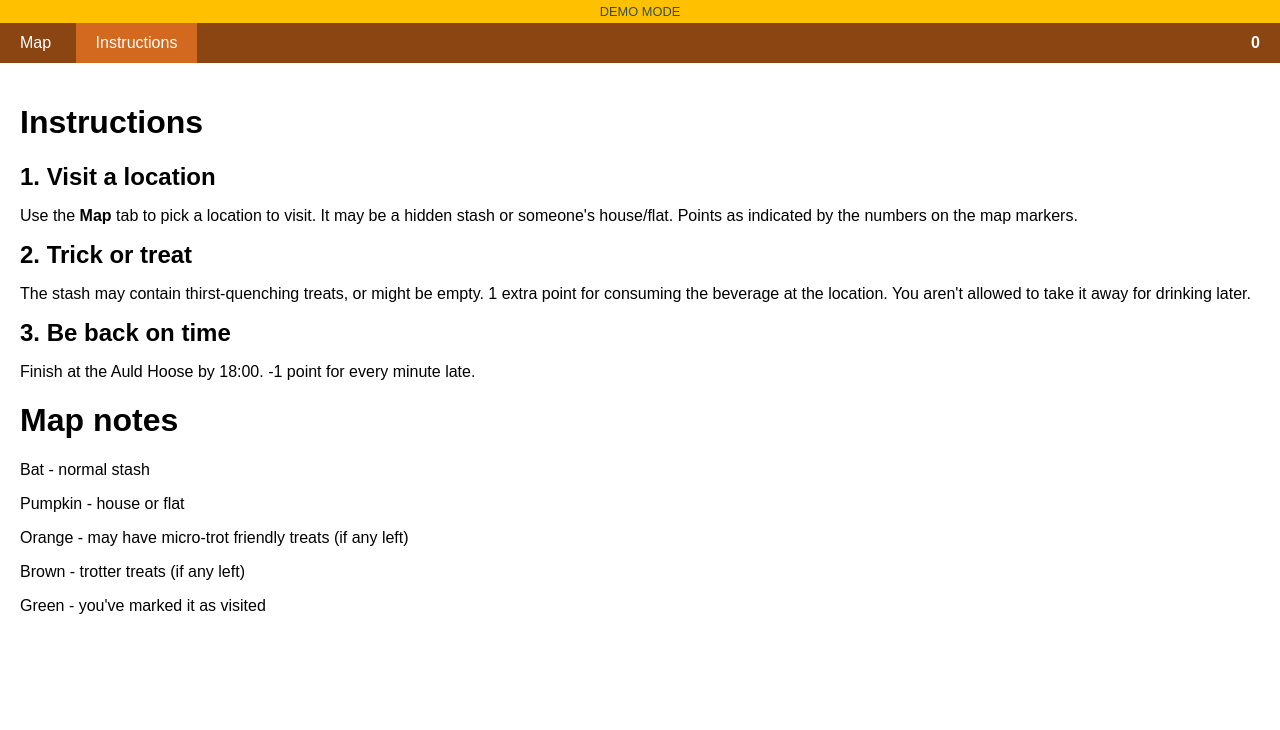
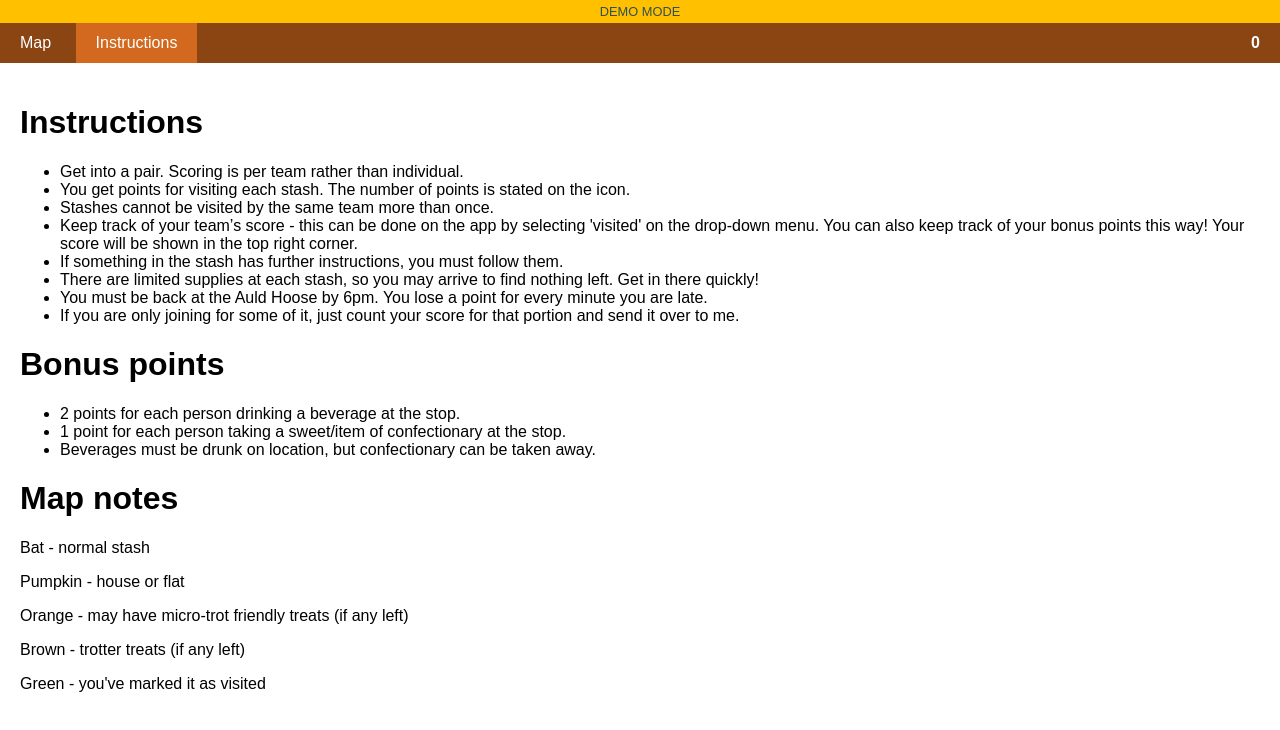
Before and after one commit to ockendenjo/hbt-hbc-2023, a website built with Vite: page ui/index.html in a window 1280 px wide. Both pictures are taken after a click on the element "Instructions". Built offline with nearby package versions, Linux system fonts and the light colour scheme.

Commit message:
Update instructions

```diff
--- a/ui/index.html
+++ b/ui/index.html
@@ -26,20 +26,34 @@
             <div class="tab-scroll padded">
                 <h1>Instructions</h1>
 
-                <h2>1. Visit a location</h2>
-                <p>
-                    Use the <b>Map</b> tab to pick a location to visit. It may be a hidden stash or someone's
-                    house/flat. Points as indicated by the numbers on the map markers.
-                </p>
+                <ul>
+                    <li>Get into a pair. Scoring is per team rather than individual.</li>
+                    <li>You get points for visiting each stash. The number of points is stated on the icon.</li>
+                    <li>Stashes cannot be visited by the same team more than once.</li>
+                    <li>
+                        Keep track of your team’s score - this can be done on the app by selecting 'visited' on the
+                        drop-down menu. You can also keep track of your bonus points this way! Your score will be shown
+                        in the top right corner.
+                    </li>
+                    <li>If something in the stash has further instructions, you must follow them.</li>
+                    <li>
+                        There are limited supplies at each stash, so you may arrive to find nothing left. Get in there
+                        quickly!
+                    </li>
+                    <li>You must be back at the Auld Hoose by 6pm. You lose a point for every minute you are late.</li>
+                    <li>
+                        If you are only joining for some of it, just count your score for that portion and send it over
+                        to me.
+                    </li>
+                </ul>
 
-                <h2>2. Trick or treat</h2>
-                <p>
-                    The stash may contain thirst-quenching treats, or might be empty. 1 extra point for consuming the
-                    beverage at the location. You aren't allowed to take it away for drinking later.
-                </p>
+                <h1>Bonus points</h1>
 
-                <h2>3. Be back on time</h2>
-                <p>Finish at the Auld Hoose by 18:00. -1 point for every minute late.</p>
+                <ul>
+                    <li>2 points for each person drinking a beverage at the stop.</li>
+                    <li>1 point for each person taking a sweet/item of confectionary at the stop.</li>
+                    <li>Beverages must be drunk on location, but confectionary can be taken away.</li>
+                </ul>
 
                 <h1>Map notes</h1>
                 <p>Bat - normal stash</p>
```
